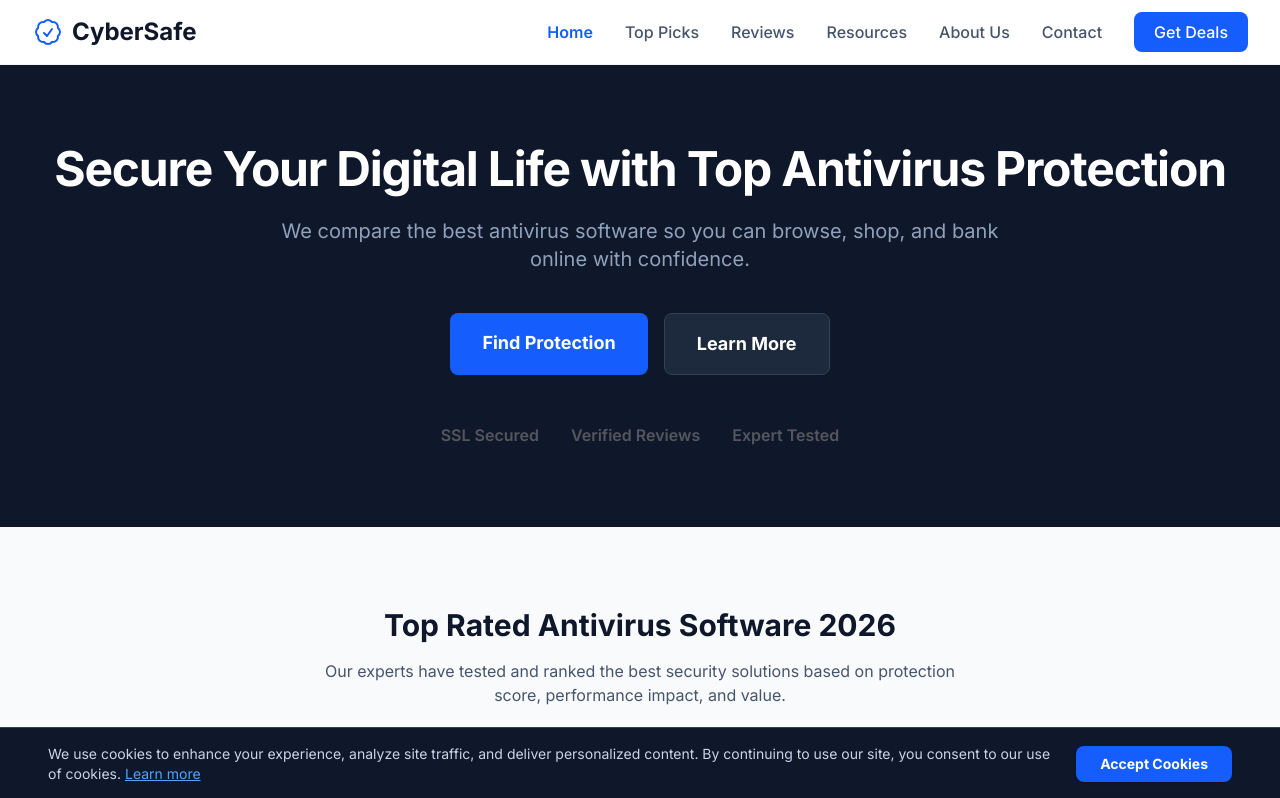
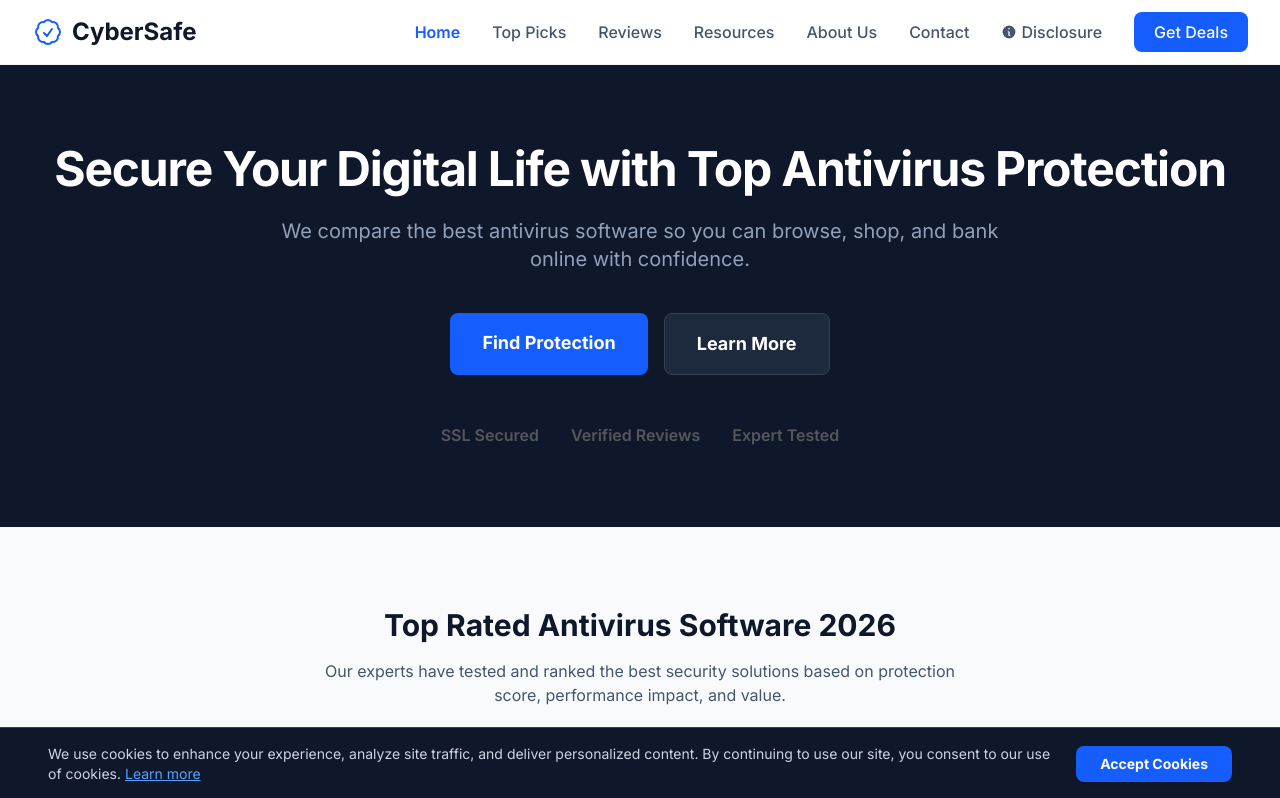
Before and after one commit to harshcodershive/cyber-safe, a React (Vite) app: page / in a window 1280 px wide. Shown: the top 798 px of the page. Built offline with nearby package versions, Linux system fonts and the light colour scheme.

Commit message:
add affilate disclouser on navbar

```diff
--- a/index.html
+++ b/index.html
@@ -3,7 +3,7 @@
 
 <head>
   <meta charset="UTF-8" />
-  <link rel="icon" type="image/svg+xml" href="/vite.svg" />
+  <link />
   <meta name="viewport" content="width=device-width, initial-scale=1.0" />
   <title>CyberSafe</title>
 </head>
--- a/src/components/Navbar.jsx
+++ b/src/components/Navbar.jsx
@@ -4,6 +4,7 @@ import { useState } from 'react';
 
 const Navbar = () => {
     const [isOpen, setIsOpen] = useState(false);
+    const [isDisclosureHovered, setIsDisclosureHovered] = useState(false);
     const location = useLocation();
 
     const isActive = (path) => location.pathname === path ? "text-blue-600 font-semibold" : "text-slate-600 hover:text-blue-600 font-medium";
@@ -29,6 +30,38 @@ const Navbar = () => {
                         <Link to="/resources" className={isActive("/resources")}>Resources</Link>
                         <Link to="/about" className={isActive("/about")}>About Us</Link>
                         <Link to="/contact" className={isActive("/contact")}>Contact</Link>
+
+                        {/* Affiliate Disclosure Hover */}
+                        <div
+                            className="relative group h-16 flex items-center"
+                            onMouseEnter={() => setIsDisclosureHovered(true)}
+                            onMouseLeave={() => setIsDisclosureHovered(false)}
+                        >
+                            <button className="text-slate-600 hover:text-blue-600 font-medium cursor-help flex items-center gap-1">
+                                <svg xmlns="http://www.w3.org/2000/svg" viewBox="0 0 20 20" fill="currentColor" className="w-4 h-4">
+                                    <path fillRule="evenodd" d="M18 10a8 8 0 11-16 0 8 8 0 0116 0zm-7-4a1 1 0 11-2 0 1 1 0 012 0zM9 9a.75.75 0 000 1.5h.253a.25.25 0 01.244.304l-.459 2.066A1.75 1.75 0 0010.747 15H11a.75.75 0 000-1.5h-.253a.25.25 0 01-.244-.304l.459-2.066A1.75 1.75 0 009.253 9H9z" clipRule="evenodd" />
+                                </svg>
+                                Disclosure
+                            </button>
+
+                            {isDisclosureHovered && (
+                                <div className="absolute top-14 right-0 w-72 bg-white rounded-lg shadow-xl border border-gray-100 p-4 z-50 text-sm animate-fade-in">
+                                    <div className="flex items-start gap-3">
+                                        <div className="bg-blue-100 p-2 rounded-full shrink-0">
+                                            <svg xmlns="http://www.w3.org/2000/svg" fill="none" viewBox="0 0 24 24" strokeWidth={1.5} stroke="currentColor" className="w-5 h-5 text-blue-600">
+                                                <path strokeLinecap="round" strokeLinejoin="round" d="M12 9v3.75m9-.75a9 9 0 11-18 0 9 9 0 0118 0zm-9 3.75h.008v.008H12v-.008z" />
+                                            </svg>
+                                        </div>
+                                        <div>
+                                            <p className="text-slate-700 leading-relaxed">
+                                                <strong>Advertising Disclosure:</strong> CyberSafe is supported by our readers. When you purchase through links on our site, we may earn an affiliate commission at no extra cost to you.
+                                            </p>
+                                        </div>
+                                    </div>
+                                </div>
+                            )}
+                        </div>
+
                         <Link to="/top-antiviruses" className="bg-blue-600 text-white px-5 py-2 rounded-lg font-medium hover:bg-blue-700 transition-colors">Get Deals</Link>
                     </div>
 
```
Also changed, not shown: src/assets/norton-logo.png (added).
